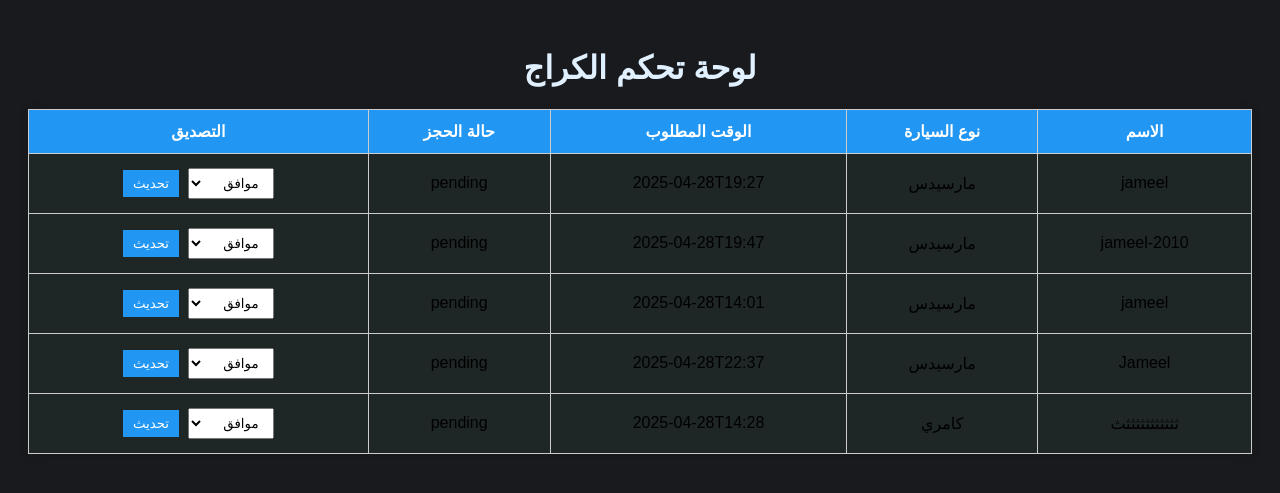
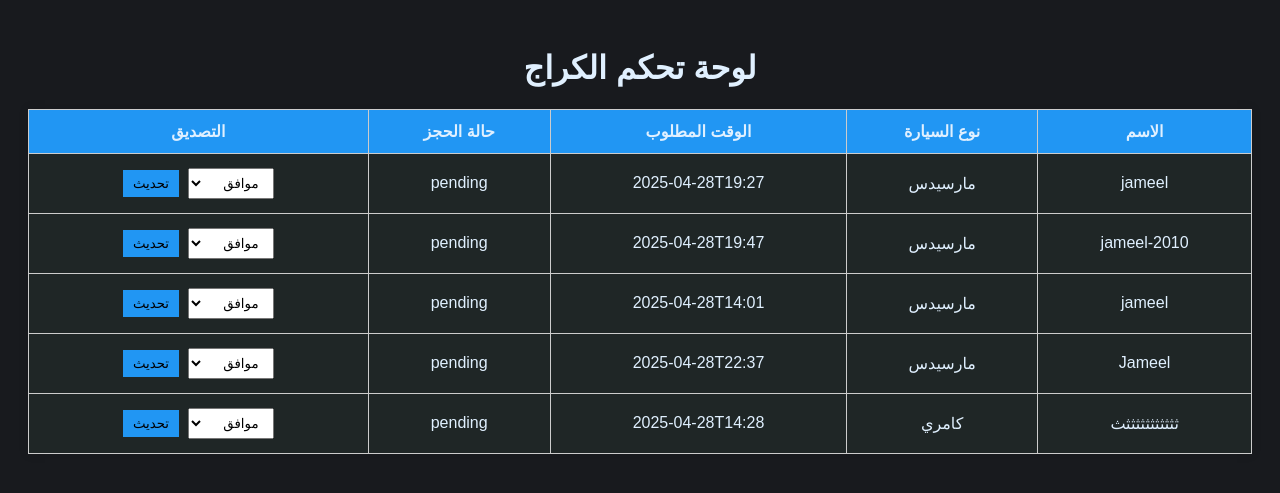
Before and after one commit to jameel-max/-, a Flask app: page /admin in a window 1280 px wide. Shown: the top 493 px of the page. Run offline with Flask 3, Linux system fonts and the light colour scheme; data comes from the database, SQL or seed files in the repository.

Commit message:
Add files via upload
تعديل الادمين

```diff
--- a/templates/admin.html
+++ b/templates/admin.html
@@ -10,11 +10,11 @@
             direction: rtl;
             padding: 20px;
             background-color: #181A1E;
+            color: #e0f0ff;
         }
 
         h1 {
             text-align: center;
-            color: #e0f0ff;
         }
 
         table {
@@ -32,7 +32,6 @@
 
         th {
             background-color: #2196F3;
-            color: white;
         }
 
         select, button {
@@ -42,7 +41,6 @@
 
         button {
             background-color: #2196F3;
-            color: white;
             border: none;
             cursor: pointer;
         }
```
